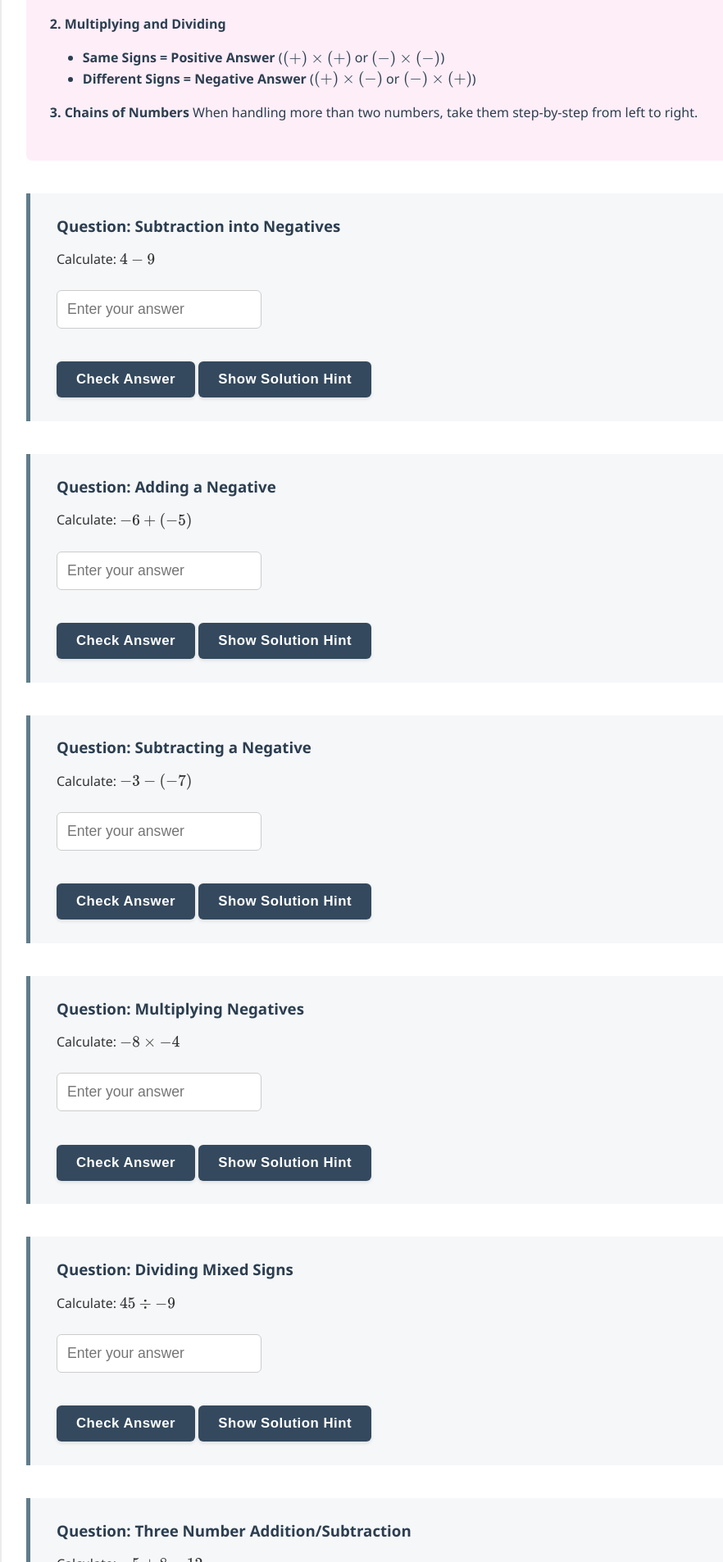
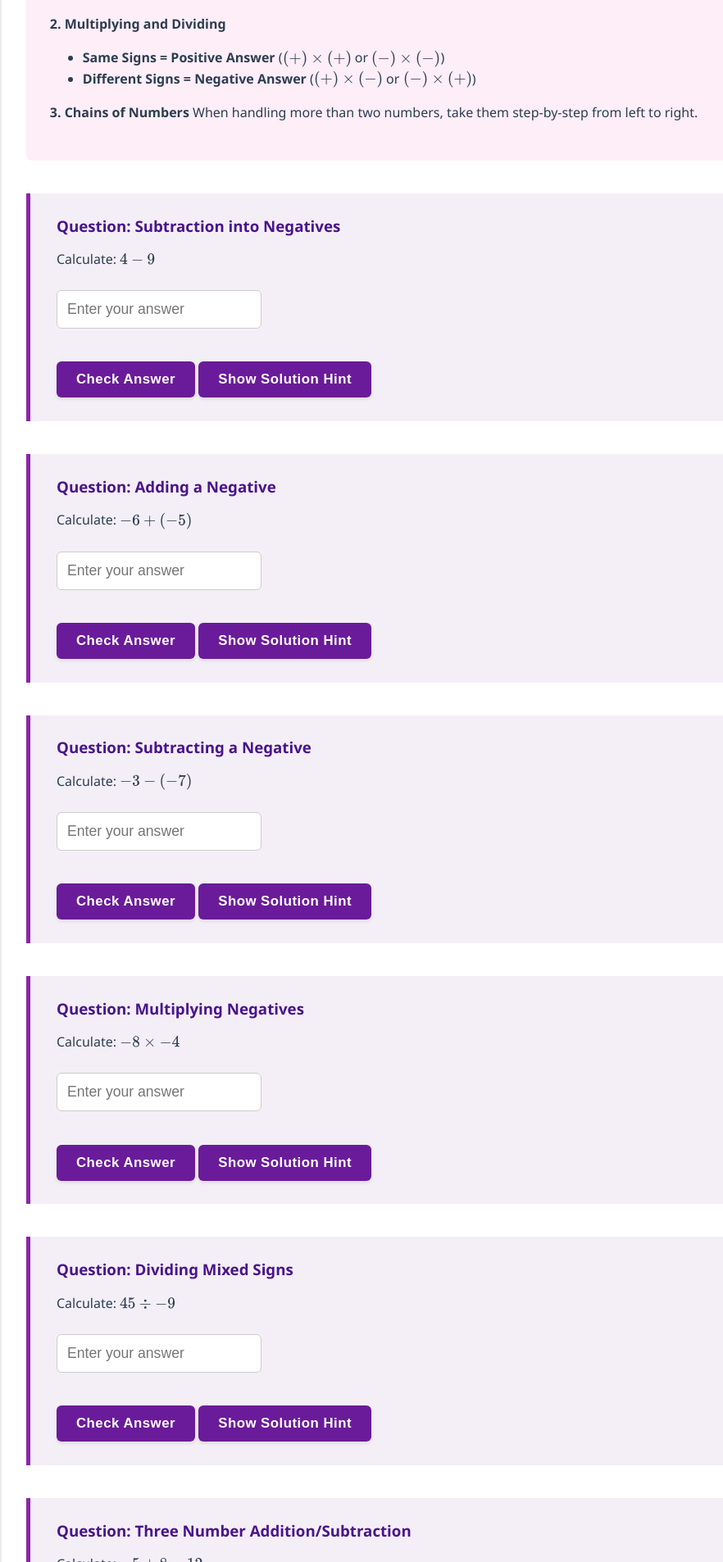
Before and after one commit to probe973/nbs-4104b, a Jekyll site: the page built from numeracy/01-arithmetic.md, in a window 1280 px wide. Shown: the part 599-2505 px from the top of the page at 82% size, without its empty margins (128-1010 px from the left). Built offline with Jekyll 4.4.1, drawn with Linux system fonts in a browser that asks for light colours; our own code applies the rules of GitHub Pages for plain Markdown files.

Commit message:
Update style.css

```diff
--- a/assets/css/style.css
+++ b/assets/css/style.css
@@ -268,22 +268,26 @@ a:focus:not(.btn), button:focus:not(.btn), input:focus, select:focus, textarea:f
 }
 
 /* --- Interactive Question Styles --- */
+/* --- QUESTION CONTAINER (The Box) --- */
 .question-container {
-    background-color: #f5f7f9;
-    border-left: 5px solid #607d8b;
+    background-color: #f4eff6; /* Soft Lavender */
+    border-left: 5px solid #8e24aa; /* Rich Plum Border */
     padding: 1.8em 2em;
     margin-top: 2.5em;
     margin-bottom: 2.5em;
     border-radius: 0 8px 8px 0;
+    color: #2c3e50; /* Dark Grey text (AAA contrast) */
 }
 
 .question-container h3 {
     margin-top: 0;
+    color: #4a148c; /* Optional: Make the heading a very dark purple */
 }
 
+/* --- BUTTONS (The Interaction) --- */
 .btn {
     display: inline-block;
-    background-color: #34495e;
+    background-color: #6a1b9a; /* Deep Purple (AAA contrast with white text) */
     color: white;
     padding: 12px 24px;
     border: none;
@@ -299,19 +303,20 @@ a:focus:not(.btn), button:focus:not(.btn), input:focus, select:focus, textarea:f
 }
 
 .btn:hover {
-    background-color: #4a627a;
+    background-color: #8e24aa; /* Lighter Plum on hover */
     transform: translateY(-2px);
     box-shadow: 0 5px 10px rgba(0,0,0,0.15);
 }
 
 .btn-primary {
-    background-color: #34495e;
+    background-color: #6a1b9a; /* Matches main button theme */
 }
 
 .btn-primary:hover {
-    background-color: #4a627a;
+    background-color: #8e24aa;
 }
 
+/* --- MULTIPLE CHOICE (The Options) --- */
 .mcq-options {
     margin-top: 1.5em;
     display: flex;
@@ -330,21 +335,23 @@ a:focus:not(.btn), button:focus:not(.btn), input:focus, select:focus, textarea:f
 }
 
 .mcq-options label:hover {
-    border-color: #3498db;
-    box-shadow: 0 2px 5px rgba(0,0,0,0.08);
+    border-color: #8e24aa; /* Changed from Blue to Plum */
+    box-shadow: 0 2px 5px rgba(142, 36, 170, 0.2); /* Soft purple shadow */
 }
 
 .mcq-options input[type="radio"] {
     margin-right: 12px;
     transform: scale(1.2);
+    accent-color: #8e24aa; /* Modern browsers will turn the radio dot purple */
 }
 
+/* --- NUMERICAL INPUT (The Field) --- */
 .numerical-answer-container {
     margin-top: 1.5em;
     display: flex;
-    flex-direction: column; /* Stack elements vertically for a cleaner look */
-    gap: 15px; /* Space between the input and the buttons */
-    align-items: flex-start; /* Align to the left */
+    flex-direction: column;
+    gap: 15px;
+    align-items: flex-start;
 }
 
 .numerical-answer-container input[type="number"] {
@@ -353,10 +360,19 @@ a:focus:not(.btn), button:focus:not(.btn), input:focus, select:focus, textarea:f
     border: 1px solid #ccc;
     border-radius: 6px;
     width: 100%;
-    max-width: 250px; /* A good, consistent width */
-    box-sizing: border-box; /* Important for consistent sizing */
+    max-width: 250px;
+    box-sizing: border-box;
+    transition: border-color 0.2s;
 }
 
+.numerical-answer-container input[type="number"]:focus {
+    outline: none;
+    border-color: #8e24aa; /* Purple border when typing */
+    box-shadow: 0 0 0 3px rgba(142, 36, 170, 0.1); /* Soft purple glow */
+}
+
+/* --- FEEDBACK (Correct/Incorrect) --- */
+/* Kept Green/Red as per standard conventions, but tweaked slightly */
 .feedback {
     margin-top: 1em;
     padding: 10px 15px;
@@ -376,13 +392,15 @@ a:focus:not(.btn), button:focus:not(.btn), input:focus, select:focus, textarea:f
     border: 1px solid #ffccbc;
 }
 
+/* --- SOLUTION (The Reveal) --- */
 .solution-toggle-button {
     margin-top: 1.5em;
 }
 
 .solution-content {
-    background-color: #fff8e1;
+    background-color: #fff8e1; /* Kept Yellow (Post-it note style) */
     border: 1px solid #ffecb3;
+    color: #5d4037; /* Dark brown text for contrast on yellow */
     padding: 1.5em;
     margin-top: 1em;
     border-radius: 7px;
```
